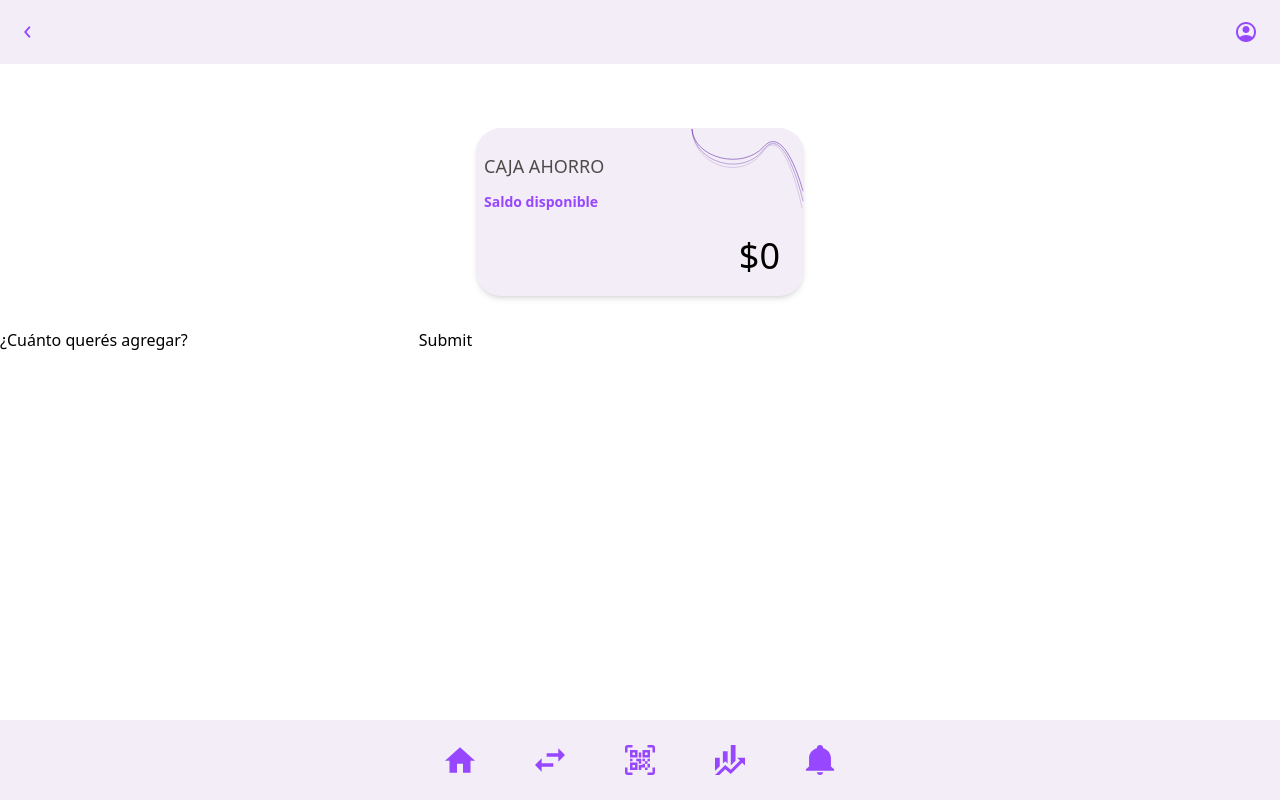
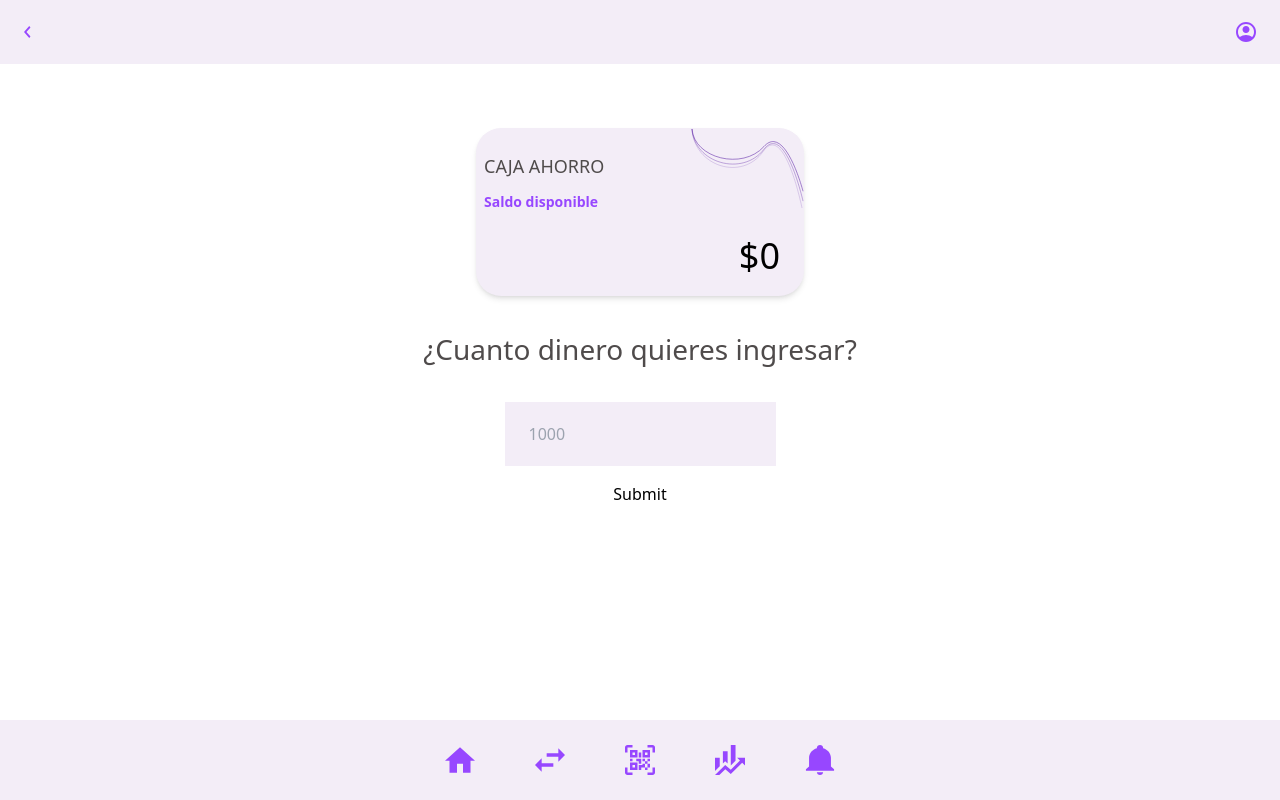
Before and after one commit to No-Country-simulation/c21-03-ft-node-react, a Next.js app in the folder frontend/: page /operations/add-money in a window 1280 px wide. Built offline with nearby package versions, Linux system fonts and the light colour scheme.

Commit message:
feat: Add Title component and styles for input

```diff
--- a/frontend/src/app/operations/add-money/page.tsx
+++ b/frontend/src/app/operations/add-money/page.tsx
@@ -1,6 +1,7 @@
 "use client"
 import { useUserDataStore } from "@/store/userDataStore"
 import { useState } from "react"
+import Title from "@/components/ui/Title"
 
 export default function AddMoney() {
   const [moneyToAdd, setMoneyToAdd] = useState(0)
@@ -37,9 +38,9 @@ export default function AddMoney() {
   }
 
   return (
-    <form onSubmit={handleSubmit}>
-      <label htmlFor="money">¿Cuánto querés agregar?</label>
-      <input type="number" id="money" onChange={e => setMoneyToAdd(Number(e.target.value))} />
+    <form onSubmit={handleSubmit} className="flex flex-col items-center">
+     <Title title="¿Cuanto dinero quieres ingresar?" />
+      <input type="number" className="h-16 w-[271px] bg-[#F3EDF7] pl-6 outline-none mb-4" placeholder="1000" id="money" onChange={e => setMoneyToAdd(Number(e.target.value))} />
       <input type="submit" />
     </form>
   )
```
